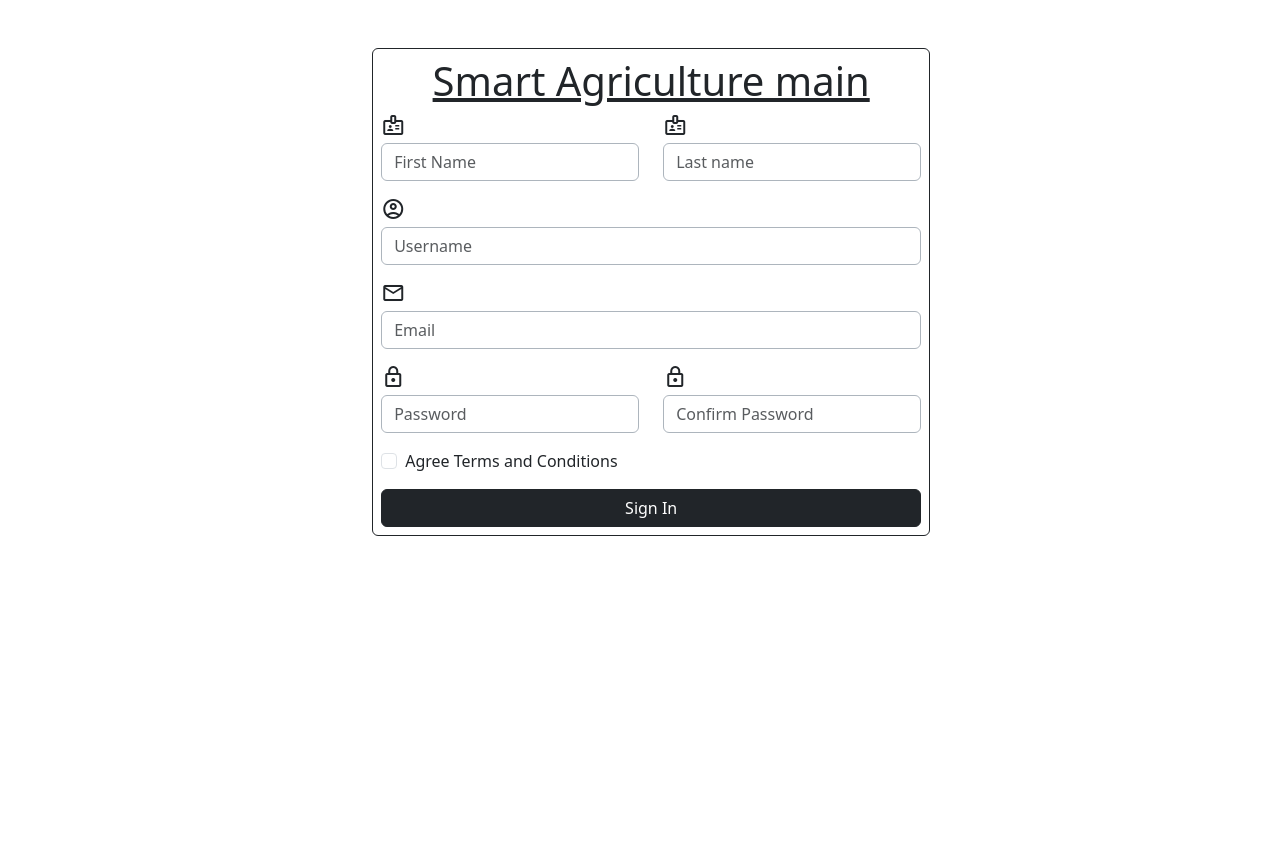
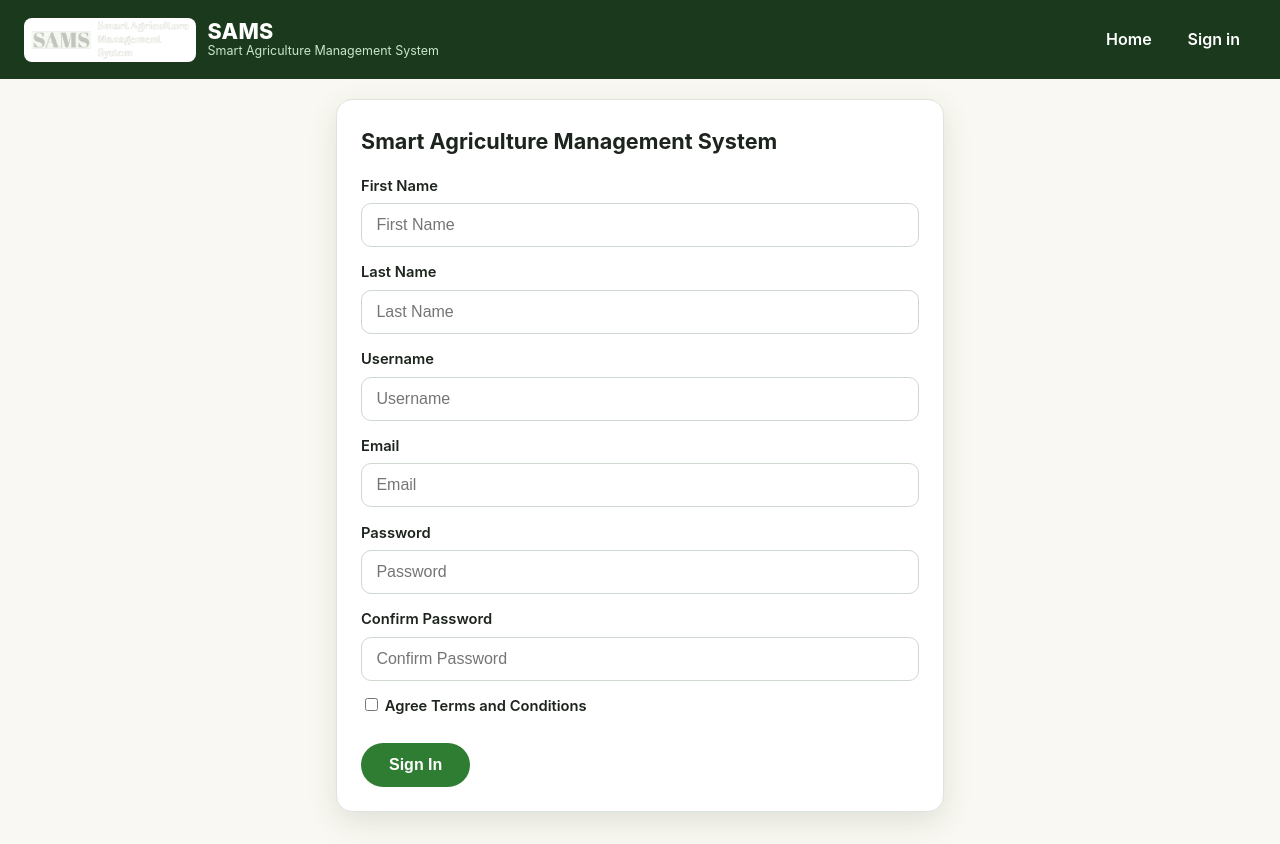
Before and after one commit to KmSasikumar/SmartAgriculture, a Django app: page /register/ in a window 1280 px wide. Before the commit the page ends 536 px from the top, so only its background shows below. Run offline with Django 4.2, Linux system fonts and the light colour scheme.

Commit message:
Rebuild: brand-new register.html (same design)

```diff
--- a/farming/templates/register.html
+++ b/farming/templates/register.html
@@ -1,91 +1,49 @@
 {% load static %}
-<!doctype html>
+<!DOCTYPE html>
 <html lang="en">
 <head>
-    <title>SAMS</title>
-    <link href="https://cdn.jsdelivr.net/npm/bootstrap@5.3.0/dist/css/bootstrap.min.css" rel="stylesheet" integrity="sha384-9ndCyUaIbzAi2FUVXJi0CjmCapSmO7SnpJef0486qhLnuZ2cdeRhO02iuK6FUUVM" crossorigin="anonymous">
-    <link href="https://fonts.googleapis.com/icon?family=Material+Icons+Outlined"rel="stylesheet">
-<style>
-        /* Mobile responsiveness (owner mobile pass, 2026-10-23) */
-        @media (max-width: 640px) {
-            form.border {
-                max-width: 94% !important;
-                margin-left: auto !important;
-                margin-right: auto !important;
-            }
-
-            .form-control {
-                min-height: 44px;
-            }
-
-            .btn {
-                min-height: 44px;
-                }
-        }
-      </style>
-
+    <meta charset="UTF-8">
+    <meta name="viewport" content="width=device-width, initial-scale=1.0">
+    <title>Register | SAMS</title>
+    <link rel="stylesheet" href="{% static 'app.css' %}">
 </head>
 <body>
-    <div class = "container">
-    <form class = "border py-2 px-2 rounded border-dark" style="max-width:50%; margin-top:3rem ;margin-left:26%" method="post" action="">
-        {% csrf_token %}
-        <p class="h1 text-center"><u>Smart Agriculture main</u></p>
-        {% if error %}<p class="alert alert-danger text-center" role="alert">{{ error }}</p>{% endif %}
-        {% comment %} <p class="h6 text-center">(login Here)</p> {% endcomment %}
-        <div class="row">
-            <div class="col-6">
-                <div class="mb-3">
-                    <span class="material-icons-outlined "style="display: inline">badge</span>
-                    <input type="text" class="form-control border border-dark-subtle" id="exampleInputEmail1" name = "fname" placeholder="First Name"aria-describedby="emailHelp" required>
+    <header class="site-header">
+        <div class="brand">
+            <img src="{% static 'SAMSlogo.png' %}" alt="SAMS logo">
+            <div>
+                <div class="brand-name">SAMS</div>
+                <div class="brand-sub">Smart Agriculture Management System</div>
             </div>
         </div>
-            <div class="col-6">
-                <div class="mb-3">
-                    <span class="material-icons-outlined "style="display: inline">badge</span>
-                    <input type="text" class="form-control border border-dark-subtle" placeholder="Last name" name = "lname" id="exampleInputPassword1" required>
-                </div>
-            </div>
-            <div class="col-12">
-                <div class="mb-3">
-                    <span class="material-icons-outlined">account_circle</span>
-                    <input type="text" class="form-control border border-dark-subtle" placeholder="Username" name = "username" id="exampleInputPassword1" required>
-                </div>
-            </div>
-            <div class="col-12">
-                <div class="mb-3">
-                    <span class="material-icons-outlined "style="display: inline">email</span>
-                    <input type="mail" class="form-control border border-dark-subtle" placeholder="Email" name = "mail" id="exampleInputPassword1" required>
-                </div>
-            </div>
-            <div class="col-6">
-                <div class="mb-3">
-                    <span class="material-icons-outlined "style="display: inline">lock</span>
-                    <input type="Password" class="form-control border border-dark-subtle" placeholder="Password" name = "password" id="exampleInputPassword1" required>
-                </div>
-            </div>
-            <div class="col-6">
-                <div class="mb-3">
-                    <span class="material-icons-outlined "style="display: inline">lock</span>
-                    <input type="Password" class="form-control border border-dark-subtle" placeholder="Confirm Password" name = "confirmpassword" id="exampleInputPassword1" required>
-                </div>
-            </div>
-            <div class="col-12">
-                <div class="mb-3 form-check mx-6">
-                    <input type="checkbox" class="form-check-input " id="exampleCheck1">
-                    <label class="form-check-label" for="exampleCheck1">Agree Terms and Conditions</label>
-                </div>
-            </div>
-            <div class="col-12">
-                <div class="d-grid gap-2">
-                    <button type="submit" class="btn btn-dark" name = "signin">Sign In</button>
-                    {% comment %} <button type="submit" class="btn btn-dark" name = "login">Log In</button>  {% endcomment %}
-                </div>
-            </div>
-        </div>
+        <nav class="main-nav">
+            <a href="/">Home</a>
+            <a href="{% url 'sign' %}">Sign in</a>
+        </nav>
+    </header>
 
+    <main class="page">
+        <div class="form-card">
+            <h1>Smart Agriculture Management System</h1>
+            {% if error %}<p class="error" role="alert">{{ error }}</p>{% endif %}
+            <form method="post" action="">
+                {% csrf_token %}
+                <label for="fname">First Name</label>
+                <input type="text" id="fname" name="fname" placeholder="First Name" required>
+                <label for="lname">Last Name</label>
+                <input type="text" id="lname" name="lname" placeholder="Last Name" required>
+                <label for="username">Username</label>
+                <input type="text" id="username" name="username" placeholder="Username" required>
+                <label for="mail">Email</label>
+                <input type="email" id="mail" name="mail" placeholder="Email" required>
+                <label for="password">Password</label>
+                <input type="password" id="password" name="password" placeholder="Password" required>
+                <label for="confirmpassword">Confirm Password</label>
+                <input type="password" id="confirmpassword" name="confirmpassword" placeholder="Confirm Password" required>
+                <label><input type="checkbox" id="terms"> Agree Terms and Conditions</label>
+                <button type="submit" class="btn" name="signin">Sign In</button>
             </form>
         </div>
-  </div>
-    <script src="https://cdn.jsdelivr.net/npm/bootstrap@5.3.0/dist/js/bootstrap.bundle.min.js" integrity="sha384-geWF76RCwLtnZ8qwWowPQNguL3RmwHVBC9FhGdlKrxdiJJigb/j/68SIy3Te4Bkz" crossorigin="anonymous"></script>
+    </main>
 </body>
 </html>
```
Lines whose indentation alone changed are shown as unchanged.
